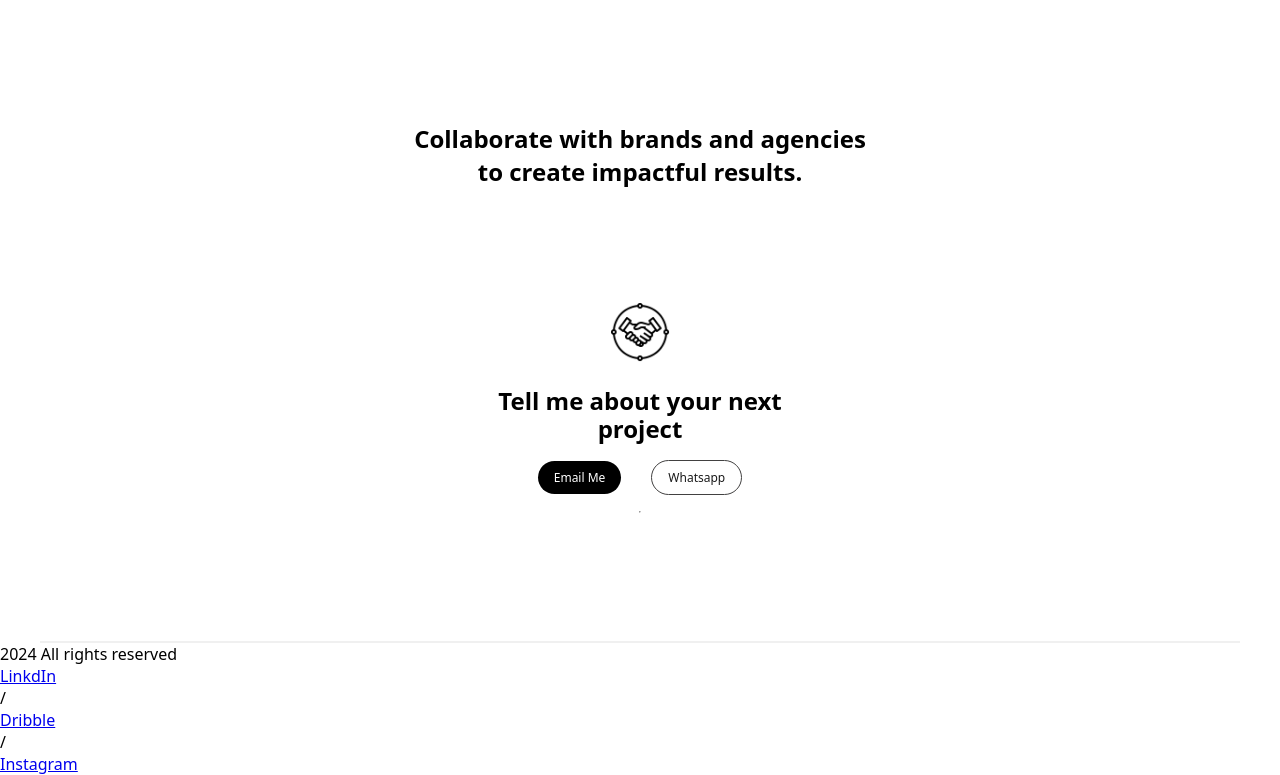
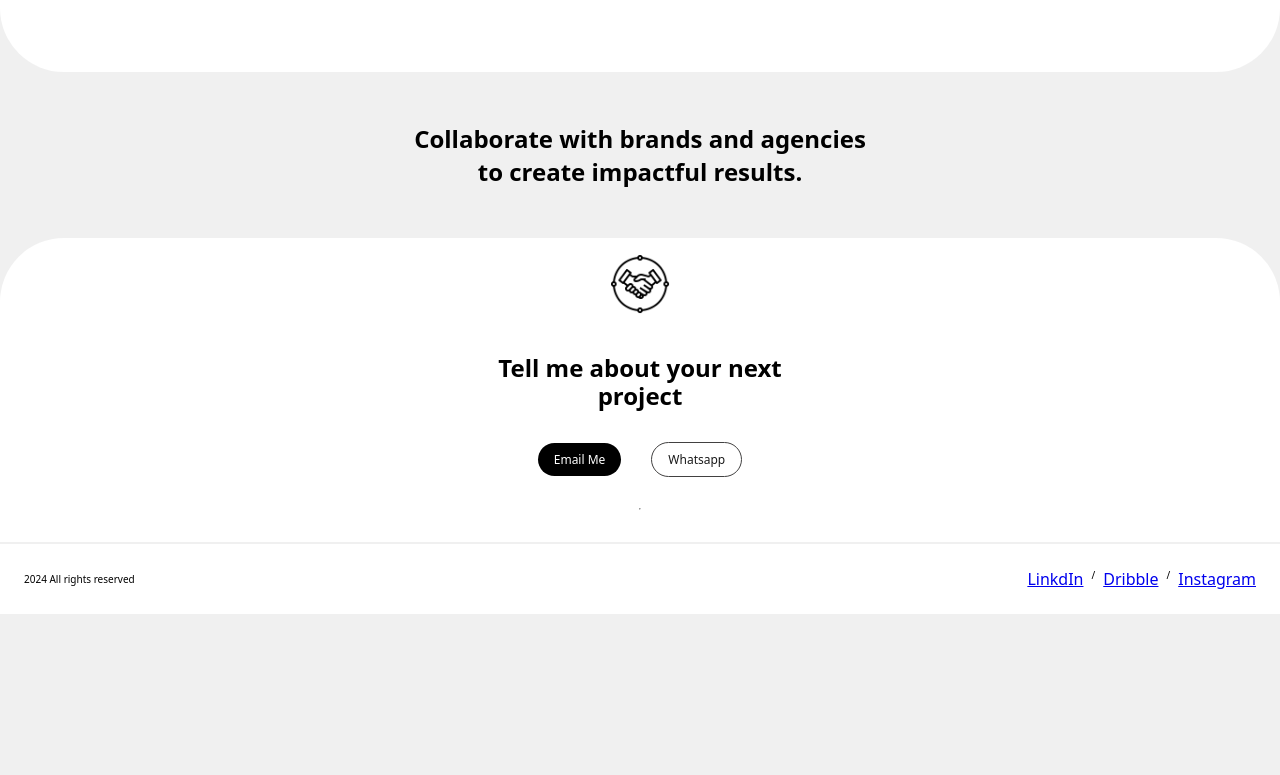
Before and after one commit to sagharghasemzadeh/digital-marketer-portofilio, a website built with Vite: page index.html in a window 1280 px wide. Shown: the part 724-1499 px from the top of the page. After the commit the page ends 1338 px from the top, so only its background shows below. Built offline with nearby package versions, Linux system fonts and the light colour scheme.

Commit message:
[ADD] all the changes

```diff
--- a/index.html
+++ b/index.html
@@ -78,13 +78,15 @@
     <div class="line"></div>
     <footer>
       <span>2024 All rights reserved</span>
-      <ul>
+     <nav>
+       <ul>
         <li><a href="#">LinkdIn</a></li>
         <span class="slash">/</span>
         <li><a href="#">Dribble</a></li>
         <span class="slash">/</span>
         <li><a href="#">Instagram</a></li>
-      </ul>
+       </ul>
+     </nav>
     </footer>
   </body>
 </html>
--- a/src/styles/brands.css
+++ b/src/styles/brands.css
@@ -1,5 +1,5 @@
 section#brands {
-    background-var(--surface-700): var(--surface-700);
+    background-color: var(--surface-900) !important;
 
     justify-content: space-between;
     display: flex;
--- a/src/styles/collaborate.css
+++ b/src/styles/collaborate.css
@@ -2,10 +2,14 @@ section#collaborate {
 
 
     h2 {
-        background-var(--surface-700): var(--surface-800);
+        background-color: var(--surface-800);
         justify-content: center;
         padding-bottom: 50px;
         padding-top: 50px;
         text-align: center;
     }
+    .line{
+
+    }
+
 }
--- a/src/styles/contact.css
+++ b/src/styles/contact.css
@@ -1,13 +1,13 @@
 section#contact {
-    background-var(--surface-700);
+    background-color: var(--surface-900);
     display: grid;
     justify-content: center;
     justify-items: center;
-    padding-top: 64px;
-    padding-bottom: 128px;
+    padding-top: 16px;
+    padding-bottom: 32px;
     border-top-left-radius: 64px;
     border-top-right-radius: 64px;
-    gap: 25px;
+    gap: 40px;
 
     .collaboration {
         width: 60px;
@@ -25,7 +25,6 @@ section#contact {
         justify-content: space-between;
         gap: 30px;
         text-decoration: none;
-        var(--surface-700): var(--surface-900);
         font-size: 12px;
 
         li {
--- a/src/styles/footer.css
+++ b/src/styles/footer.css
@@ -1,13 +1,36 @@
-footer {
+footer{
     background-color: var(--surface-900);
 
-    b {
+    justify-content: space-between;
+    align-items: center;
+    display: flex;
+
+    gap: 24px;
+    padding: 24px;
+
+
+
+    span{
+        font-size: 10px;
+        color: var(--surface-700) !important;
 
     }
+    nav{
+        ul{
+            list-style: none;
+            display: flex;
+            gap: 8px;
 
-    ul {
-        li {
 
+            li{
+                text-decoration: none;
+
+                color: inherit;
+
+            }
+            span{
+
+            }
         }
     }
 }
--- a/src/styles/global.css
+++ b/src/styles/global.css
@@ -16,7 +16,7 @@ html {
 }
 
 body {
-    background-var(--surface-700): var(--surface-800);
+    background-color: var(--surface-800);
 
 }
 
--- a/src/styles/header.css
+++ b/src/styles/header.css
@@ -1,5 +1,5 @@
 header {
-    background-var(--surface-700): var(--surface-800);
+    background-color: var(--surface-800) !important;
 
     z-index: 1;
     position: relative;
@@ -27,7 +27,7 @@ header {
         }
 
         .email-box {
-            background-color: #f0f0f0;
+            background-color: var(--surface-800) !important;
 
             display: flex;
             align-items: center;
```
